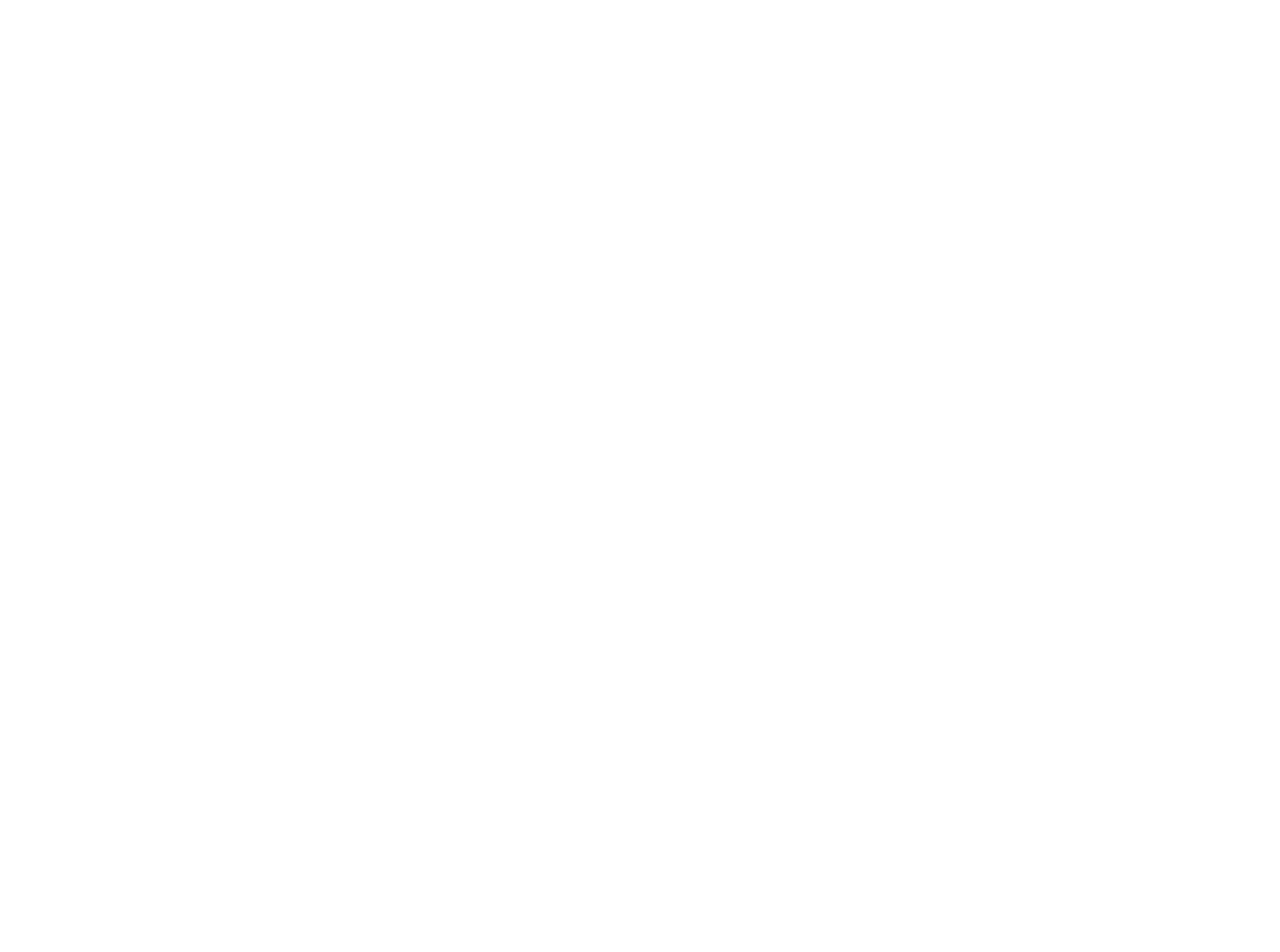
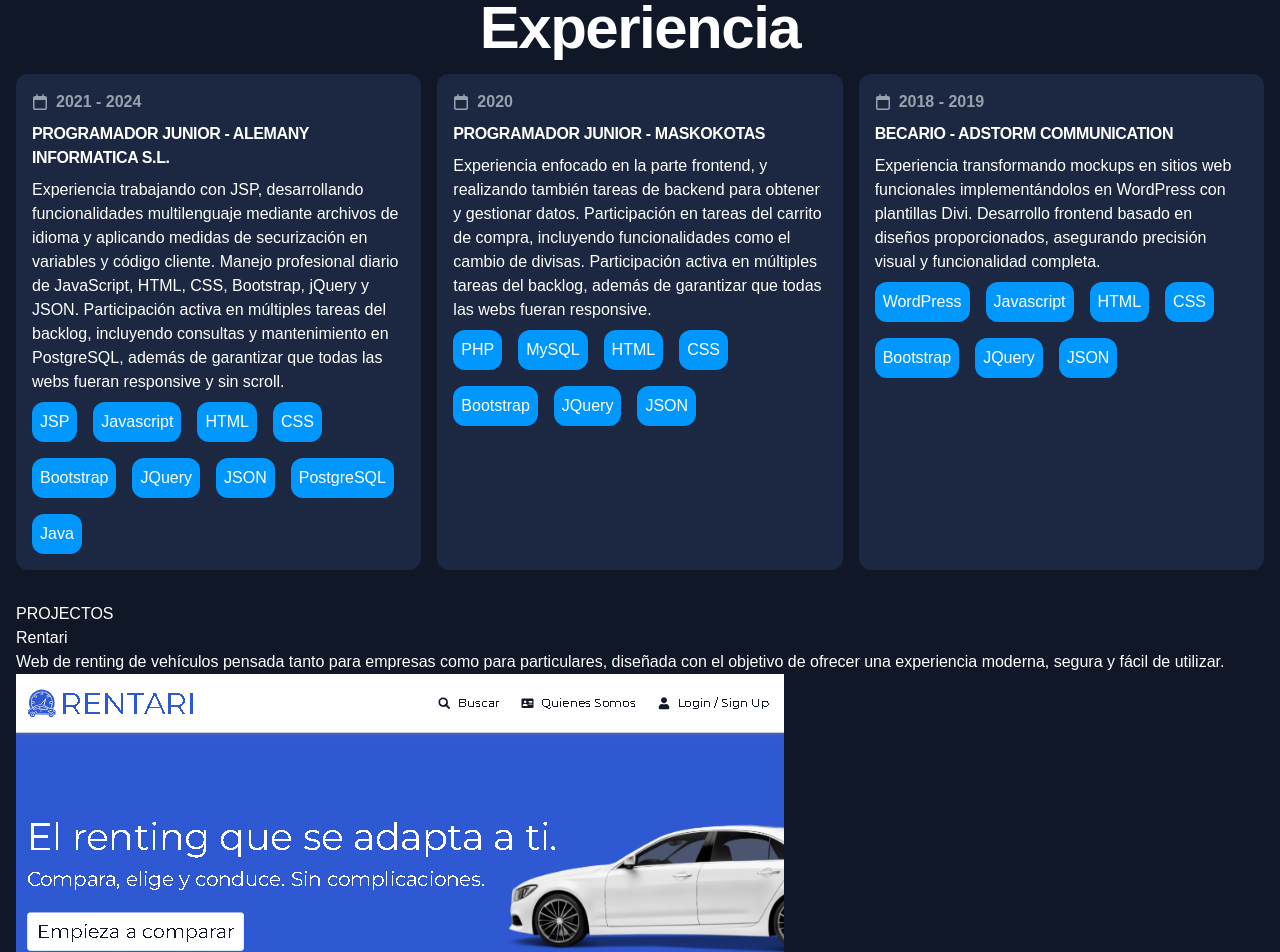
Before and after one commit to michaelsalgadop/michael-salgado-portfolio, a React (Vite) app: page / in a window 1280 px wide. Shown: the part 1500-2452 px from the top of the page. Built offline with nearby package versions, Linux system fonts and the light colour scheme; a web font is replaced by a local one.

Commit message:
Descargar CV ya funciona + Sección de experiencias + archivo a parte para introducir contenido en los modulos

```diff
--- a/src/components/About.jsx
+++ b/src/components/About.jsx
@@ -3,7 +3,7 @@
 
 export const About = () => {
   return (
-    <section id="about" className="grid grid-cols-12 gap-4 bg-gray-900">
+    <section id="about" className="grid grid-cols-12 gap-4">
       <div className="hidden lg:block lg:col-span-4">
         <ImgOwner />
       </div>
--- /dev/null
+++ b/src/components/BtnCV.jsx
@@ -0,0 +1,24 @@
+import { useTranslation } from "react-i18next";
+
+export const BtnCV = () => {
+  const { t } = useTranslation();
+  const downloadCV = (e) => {
+    e.preventDefault();
+    const pdfUrl = "CV_Salgado_Perez_Michael.pdf";
+    const link = document.createElement("a");
+    link.href = pdfUrl;
+    link.download = "CV_Salgado_Perez_Michael.pdf";
+    document.body.appendChild(link);
+    link.click();
+    document.body.removeChild(link);
+  };
+  return (
+    <button
+      type="button"
+      className="btn text-white transition-colors border-2 border-white hover:bg-white hover:text-gray-900 rounded-2xl text-sm md:text-lg"
+      onClick={downloadCV}
+    >
+      {t("download-cv")}
+    </button>
+  );
+};
--- /dev/null
+++ b/src/components/Experience/Experience.jsx
@@ -0,0 +1,23 @@
+import { Tecnology } from "./Tecnology";
+import { FaRegCalendar } from "react-icons/fa6";
+
+export const Experience = ({ experience }) => {
+  const { date1, date2 = null, position, work, text, stack } = experience;
+  return (
+    <article className="col-span-12 md:col-span-6 lg:col-span-4 bg-secondary rounded-xl p-4 space-y-2">
+      <p className="text-gray-400 flex items-center font-bold">
+        <FaRegCalendar className="mr-2" />
+        {date1}
+        {date2 ? ` - ${date2}` : ""}
+      </p>
+      <h4 className="tracking-tight font-bold">
+        {position} - {work}
+      </h4>
+      <p>{text}</p>
+      <ul className="flex gap-4 flex-wrap">
+        {stack &&
+          stack.map((tecnology, id) => <Tecnology key={id} text={tecnology} />)}
+      </ul>
+    </article>
+  );
+};
--- /dev/null
+++ b/src/components/Experience/Tecnology.jsx
@@ -0,0 +1,3 @@
+export const Tecnology = ({ text }) => {
+  return <li className="p-2 bg-tertiary rounded-xl">{text}</li>;
+};
--- /dev/null
+++ b/src/components/Experiences.jsx
@@ -0,0 +1,17 @@
+import { experiences } from "../data/data";
+import { Experience } from "./Experience/Experience";
+export const Experiences = () => {
+  return (
+    <section id="experience">
+      <h3 className="text-center text-[45px] md:text-6xl font-bold tracking-tight mb-4">
+        Experiencia
+      </h3>
+      <div className="grid grid-cols-12 gap-4">
+        {experiences &&
+          experiences.map((experience, index) => (
+            <Experience key={index} experience={experience} />
+          ))}
+      </div>
+    </section>
+  );
+};
--- a/src/components/Jumbotron.jsx
+++ b/src/components/Jumbotron.jsx
@@ -3,7 +3,7 @@
 export const Jumbotron = () => {
   return (
     <section
-      className="relative grid grid-cols-12 gap-4 bg-gray-900 min-h-150"
+      className="relative grid grid-cols-12 gap-4 min-h-150"
       id="home"
     >
       <div className="flex items-center col-span-12 lg:col-span-7 mb-5">
--- a/src/context/NavbarProvider.jsx
+++ b/src/context/NavbarProvider.jsx
@@ -17,10 +17,10 @@
     () => [
       { name: "home", icon: FaHouse },
       { name: "about", icon: FaPerson },
+      { name: "experience", icon: FaBriefcase },
+      { name: "web-proyects", icon: FaGlobe },
       { name: "education", icon: FaBook },
       { name: "certification", icon: FaCertificate },
-      { name: "experience", icon: FaBriefcase },
-      { name: "web-proyects", icon: FaGlobe },
     ],
     []
   );
--- /dev/null
+++ b/src/data/data.js
@@ -0,0 +1,56 @@
+export const experiences = [
+  {
+    date1: 2021,
+    date2: 2024,
+    position: "PROGRAMADOR JUNIOR",
+    work: "ALEMANY INFORMATICA S.L.",
+    text: `Experiencia trabajando con JSP, desarrollando funcionalidades
+            multilenguaje mediante archivos de idioma y aplicando medidas de
+            securización en variables y código cliente. Manejo profesional
+            diario de JavaScript, HTML, CSS, Bootstrap, jQuery y JSON.
+            Participación activa en múltiples tareas del backlog, incluyendo
+            consultas y mantenimiento en PostgreSQL, además de garantizar que
+            todas las webs fueran responsive y sin scroll.`,
+    stack: [
+      "JSP",
+      "Javascript",
+      "HTML",
+      "CSS",
+      "Bootstrap",
+      "JQuery",
+      "JSON",
+      "PostgreSQL",
+      "Java",
+    ],
+  },
+  {
+    date1: 2020,
+    position: "PROGRAMADOR JUNIOR",
+    work: "MASKOKOTAS",
+    text: `Experiencia enfocado en la parte frontend, y realizando también
+            tareas de backend para obtener y gestionar datos. Participación en
+            tareas del carrito de compra, incluyendo funcionalidades como el
+            cambio de divisas. Participación activa en múltiples tareas del
+            backlog, además de garantizar que todas las webs fueran responsive.`,
+    stack: ["PHP", "MySQL", "HTML", "CSS", "Bootstrap", "JQuery", "JSON"],
+  },
+  {
+    date1: 2018,
+    date2: 2019,
+    position: "BECARIO",
+    work: "ADSTORM COMMUNICATION",
+    text: `Experiencia transformando mockups en sitios web funcionales
+            implementándolos en WordPress con plantillas Divi. Desarrollo
+            frontend basado en diseños proporcionados, asegurando precisión
+            visual y funcionalidad completa.`,
+    stack: [
+      "WordPress",
+      "Javascript",
+      "HTML",
+      "CSS",
+      "Bootstrap",
+      "JQuery",
+      "JSON",
+    ],
+  },
+];
--- a/src/pages/Layout.jsx
+++ b/src/pages/Layout.jsx
@@ -5,159 +5,17 @@
 import { Header } from "../components/Layout/Header";
 import { About } from "../components/About";
 import { Jumbotron } from "../components/Jumbotron";
+import { Experiences } from "../components/Experiences";
 export default function Layout() {
   const { openNavbar } = useContext(NavbarContext);
   return (
-    <div>
+    <div className="bg-gray-900">
       {openNavbar && <DarkScreen />}
       <Header />
       <main className="text-white">
         <Jumbotron />
         <About />
-        <section>
-          <h3>EXPERIENCIA PROFESIONAL</h3>
-          <p>2021-2024</p>
-          <p>ALEMANY INFORMATICA SL</p>
-          <p>PROGRAMADOR JUNIOR</p>
-          <p>
-            Experiencia trabajando con JSP, desarrollando funcionalidades
-            multilenguaje mediante archivos de idioma y aplicando medidas de
-            securización en variables y código cliente. Manejo profesional
-            diario de JavaScript, HTML, CSS, Bootstrap, jQuery y JSON.
-            Participación activa en múltiples tareas del backlog, incluyendo
-            consultas y mantenimiento en PostgreSQL, además de garantizar que
-            todas las webs fueran responsive y sin scroll.
-          </p>
-          <ul>
-            <li>
-              <span>JSP</span>
-            </li>
-            <li>
-              <span>Javascript</span>
-            </li>
-            <li>
-              <span>HTML</span>
-            </li>
-            <li>
-              <span>CSS</span>
-            </li>
-            <li>
-              <span>Bootstrap</span>
-            </li>
-            <li>
-              <span>JQuery</span>
-            </li>
-            <li>
-              <span>JSON</span>
-            </li>
-          </ul>
-          <p>2021-2024</p>
-          <p>ALEMANY INFORMATICA SL</p>
-          <p>PROGRAMADOR JUNIOR</p>
-          <p>
-            Experiencia trabajando con JSP, desarrollando funcionalidades
-            multilenguaje mediante archivos de idioma y aplicando medidas de
-            securización en variables y código cliente. Manejo profesional
-            diario de JavaScript, HTML, CSS, Bootstrap, jQuery y JSON.
-            Participación activa en múltiples tareas del backlog, incluyendo
-            consultas y mantenimiento en PostgreSQL, además de garantizar que
-            todas las webs fueran responsive y sin scroll.
-          </p>
-          <ul>
-            <li>
-              <span>JSP</span>
-            </li>
-            <li>
-              <span>PostgreSQL</span>
-            </li>
-            <li>
-              <span>Javascript</span>
-            </li>
-            <li>
-              <span>HTML</span>
-            </li>
-            <li>
-              <span>CSS</span>
-            </li>
-            <li>
-              <span>Bootstrap</span>
-            </li>
-            <li>
-              <span>JQuery</span>
-            </li>
-            <li>
-              <span>JSON</span>
-            </li>
-          </ul>
-          <p>2020</p>
-          <p>MASKOKOTAS</p>
-          <p>PROGRAMADOR JUNIOR</p>
-          <p>
-            Experiencia enfocado en la parte frontend, y realizando también
-            tareas de backend para obtener y gestionar datos. Participación en
-            tareas del carrito de compra, incluyendo funcionalidades como el
-            cambio de divisas. Participación activa en múltiples tareas del
-            backlog, además de garantizar que todas las webs fueran responsive.
-          </p>
-          <ul>
-            <li>
-              <span>PHP</span>
-            </li>
-            <li>
-              <span>MySQL</span>
-            </li>
-            <li>
-              <span>Javascript</span>
-            </li>
-            <li>
-              <span>HTML</span>
-            </li>
-            <li>
-              <span>CSS</span>
-            </li>
-            <li>
-              <span>Bootstrap</span>
-            </li>
-            <li>
-              <span>JQuery</span>
-            </li>
-            <li>
-              <span>JSON</span>
-            </li>
-          </ul>
-          <p>2018-2019</p>
-          <p>ADSTORM COMMUNICATION</p>
-          <p>BECARIO</p>
-          <p>
-            Experiencia transformando mockups en sitios web funcionales
-            implementándolos en WordPress con plantillas Divi. Desarrollo
-            frontend basado en diseños proporcionados, asegurando precisión
-            visual y funcionalidad completa.
-          </p>
-          <ul>
-            <li>
-              <span>WordPress</span>
-            </li>
-            <li>
-              <span>Javascript</span>
-            </li>
-            <li>
-              <span>HTML</span>
-            </li>
-            <li>
-              <span>CSS</span>
-            </li>
-            <li>
-              <span>Bootstrap</span>
-            </li>
-            <li>
-              <span>JQuery</span>
-            </li>
-            <li>
-              <span>JSON</span>
-            </li>
-          </ul>
-        </section>
+        <Experiences />
         <section>
           <a href="https://rentari.netlify.app/" target="_blank">
             <h3>PROJECTOS</h3>
```
Also changed, not shown: src/components/Layout/Header.jsx (+2 -8 lines), 1 other file (tests, documents, lock files or other folders).
